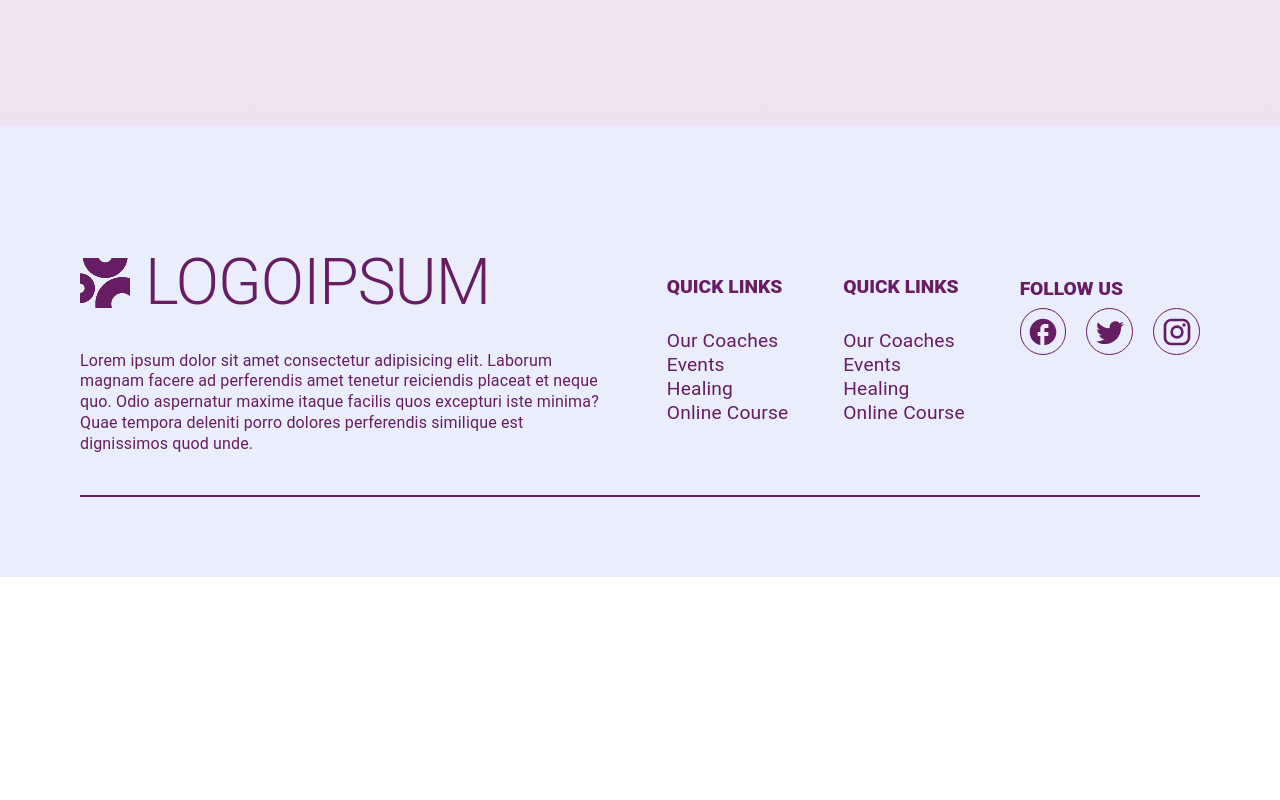
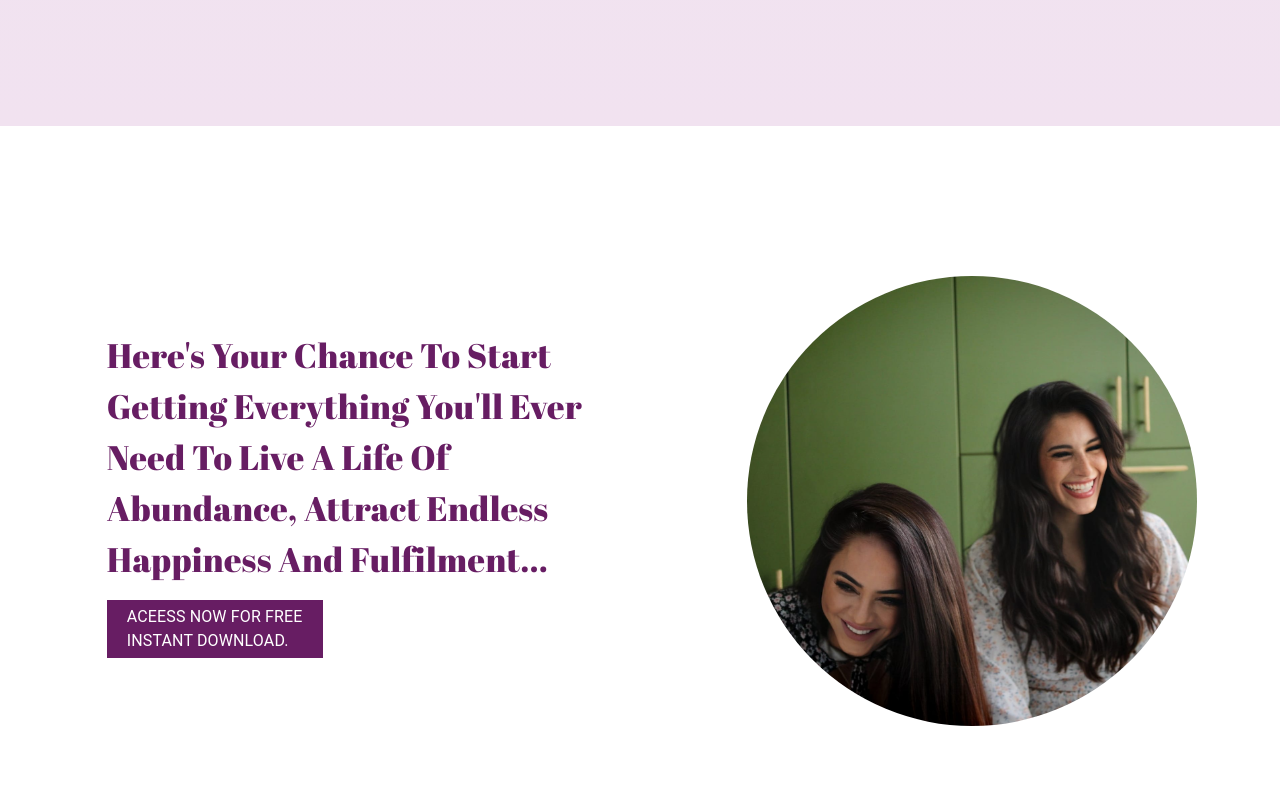
Before and after one commit to bonzark/coaching, a React (Vite) app in the folder client/: page / in a window 1280 px wide. Shown: the part 2900-3700 px from the top of the page. Before the commit the page ends 3477 px from the top, so only its background shows below. Built offline with nearby package versions, Linux system fonts and the light colour scheme.

Commit message:
created offers-section

```diff
--- a/client/src/pages/home/home.jsx
+++ b/client/src/pages/home/home.jsx
@@ -2,6 +2,7 @@ import React from 'react';
 import HeroBanner from '../../sections/heroBanner';
 import CarouselCard from '../../sections/carousel';
 import AboutSection from "../../sections/AboutSection"
+import OfferSection from '../../sections/OffersSection';
 
 const Home = () => {
   return (
@@ -9,6 +10,7 @@ const Home = () => {
       <HeroBanner />
       <AboutSection />
       <CarouselCard />
+      <OfferSection />
     </>
   );
 };
--- /dev/null
+++ b/client/src/sections/OffersSection.jsx
@@ -0,0 +1,84 @@
+import React from "react";
+import { Grid, Typography, Button, Paper, Box } from "@mui/material";
+
+const OfferSection = () => {
+  return (
+    <Grid
+      container
+      sx={{
+        height: "750px",
+        justifyContent: { sm: "space-around", md: "space-evenly" },
+        alignItems: { sm: "center" },
+        padding: { xs: "0 20px", sm: 0 },
+      }}
+    >
+      <Grid item xs={12} sm={6} lg={5} sx={{ order: { xs: 2, sm: 1 } }}>
+        <Typography
+          sx={{
+            fontSize: { xs: "26px", md: "34px" },
+            color: "#671d63",
+            fontFamily: '"Abril Fatface", sans-serif',
+            fontWeight: 100,
+            margin: { xs: "auto", sm: "0" },
+          }}
+        >
+          Here's Your Chance To Start Getting Everything You'll Ever Need To
+          Live A Life Of Abundance, Attract Endless Happiness And Fulfilment...
+        </Typography>
+        <Typography
+          variant="button"
+          sx={{
+            display: "grid",
+            padding: "5px 20px",
+            width: "max-content",
+            cursor: "pointer",
+            my: "15px",
+            gap: 0,
+            fontWeight: 900,
+            backgroundColor: "#671d63",
+            color: "white",
+            ":active": {
+              backgroundColor: "#671d63",
+            },
+          }}
+          color="primary"
+        >
+          <Typography component={"span"}>Aceess Now For Free </Typography>
+          <Typography component={"span"}>Instant Download.</Typography>
+        </Typography>
+      </Grid>
+      <Grid
+        item
+        xs={12}
+        sm={5}
+        lg={4}
+        sx={{
+          order: { xs: 1, sm: 2 },
+          justifyContent: { xs: "center" },
+          display: { xs: "grid", sm: "block" },
+          placeContent: "center",
+        }}
+      >
+        <Box
+          sx={{
+            width: { xs: "250px", md: "400px", lg: "450px" },
+            height: { xs: "250px", md: "400px", lg: "450px" },
+          }}
+        >
+          <img
+            src="./offers.JPG"
+            style={{
+              borderRadius: "50%",
+              width: "100%",
+              height: "100%",
+              objectFit: "cover",
+            }}
+            alt=""
+          />
+        </Box>
+      </Grid>
+    </Grid >
+  );
+};
+
+export default OfferSection;
```
Also changed, not shown: client/public/offers.JPG (added).
